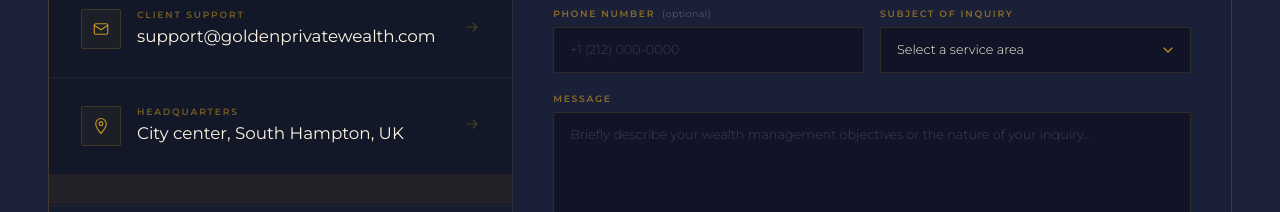
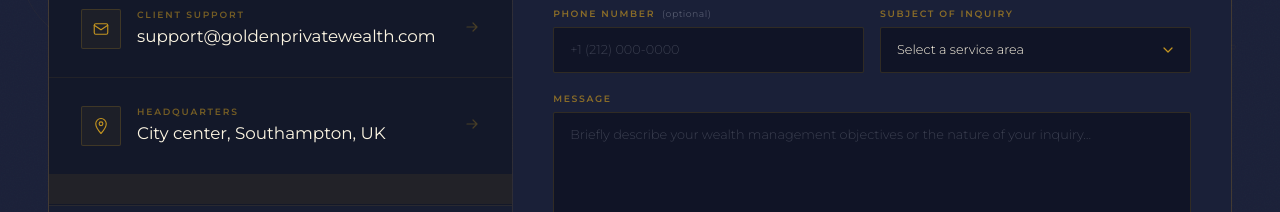
Before and after one commit to ObiKennedi/golden-private-wealth, a Next.js app: page / in a window 1280 px wide. Shown: the part 6740-6952 px from the top of the page. Built offline with nearby package versions, Linux system fonts and the light colour scheme.

Commit message:
correction in spelling

```diff
--- a/components/landing-page/Contact.tsx
+++ b/components/landing-page/Contact.tsx
@@ -32,8 +32,8 @@
     {
         id: "address",
         label: "Headquarters",
-        value: "City center, South Hampton, UK",
-        display: "City center, South Hampton, UK",
+        value: "City center, Southampton, UK",
+        display: "City center, Southampton, UK",
         href: "https://maps.app.goo.gl/gwHNtuxDehUg2NS27",
         icon: (
             <svg viewBox="0 0 24 24" fill="none" aria-hidden="true">
```
